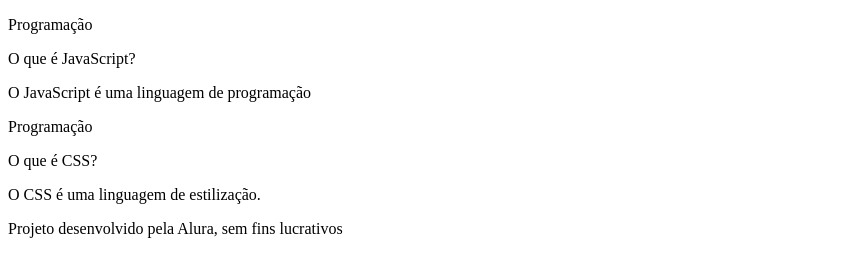
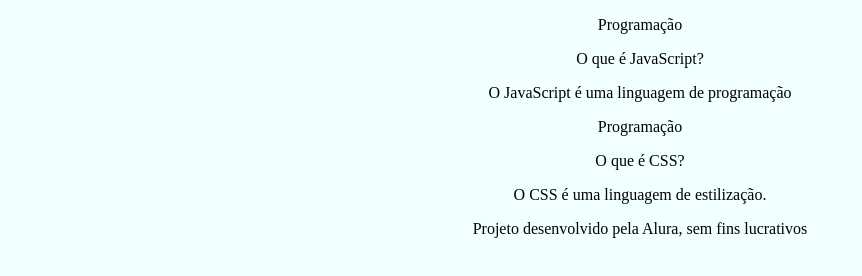
Before and after one commit to CarlosHereck/3-Trimestre---n-6---Carlos-Henrique-Hereck-de-Almeida, a plain HTML site: page Flashcards/index.html in a window 1280 px wide. Shown: the whole page, without its empty margins (0-862 px from the left). Drawn offline with Linux system fonts and the light colour scheme.

Commit message:
Update style.css

```diff
--- a/Flashcards/style.css
+++ b/Flashcards/style.css
@@ -3,3 +3,11 @@
 p {
   font-family: "Nunito Sans", serif;
 }
+
+Body {
+    background-color: azure;
+    fount-size: 10px;
+    text-align: center;
+    justify-content: center;
+    height: auto;
+}
```
